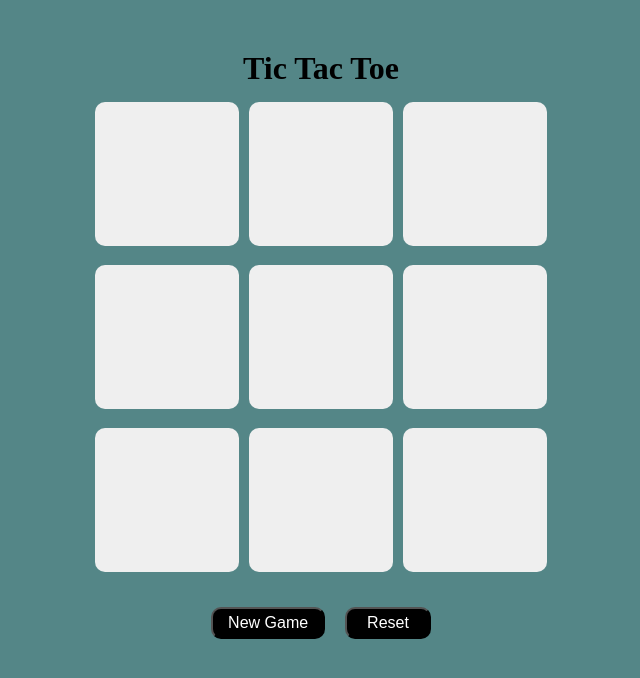
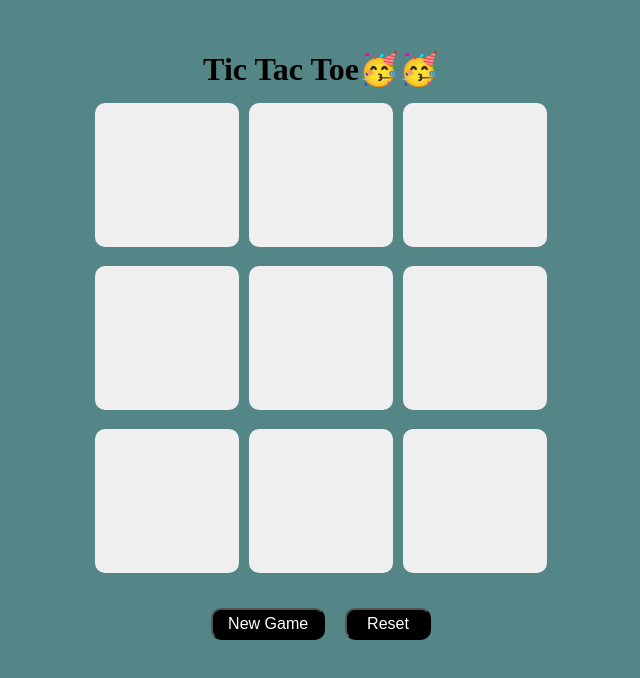
Before and after one commit to Ankit212585/Tic-Tac-Toe, a plain HTML site: page index.html in a window 1280 px wide. Shown: the whole page, without its empty margins (319-959 px from the left). Drawn offline with Linux system fonts and the light colour scheme.

Commit message:
Update index.html

```diff
--- a/index.html
+++ b/index.html
@@ -8,7 +8,7 @@
   <link rel="styleSheet" href="./module.css" />
   <body>
     <div class="main-container">
-      <h1>Tic Tac Toe </h1>
+      <h1>Tic Tac Toe🥳🥳 </h1>
       <div class="msg-container hide">
         <p class="msg">winner</p>
       </div>
```
